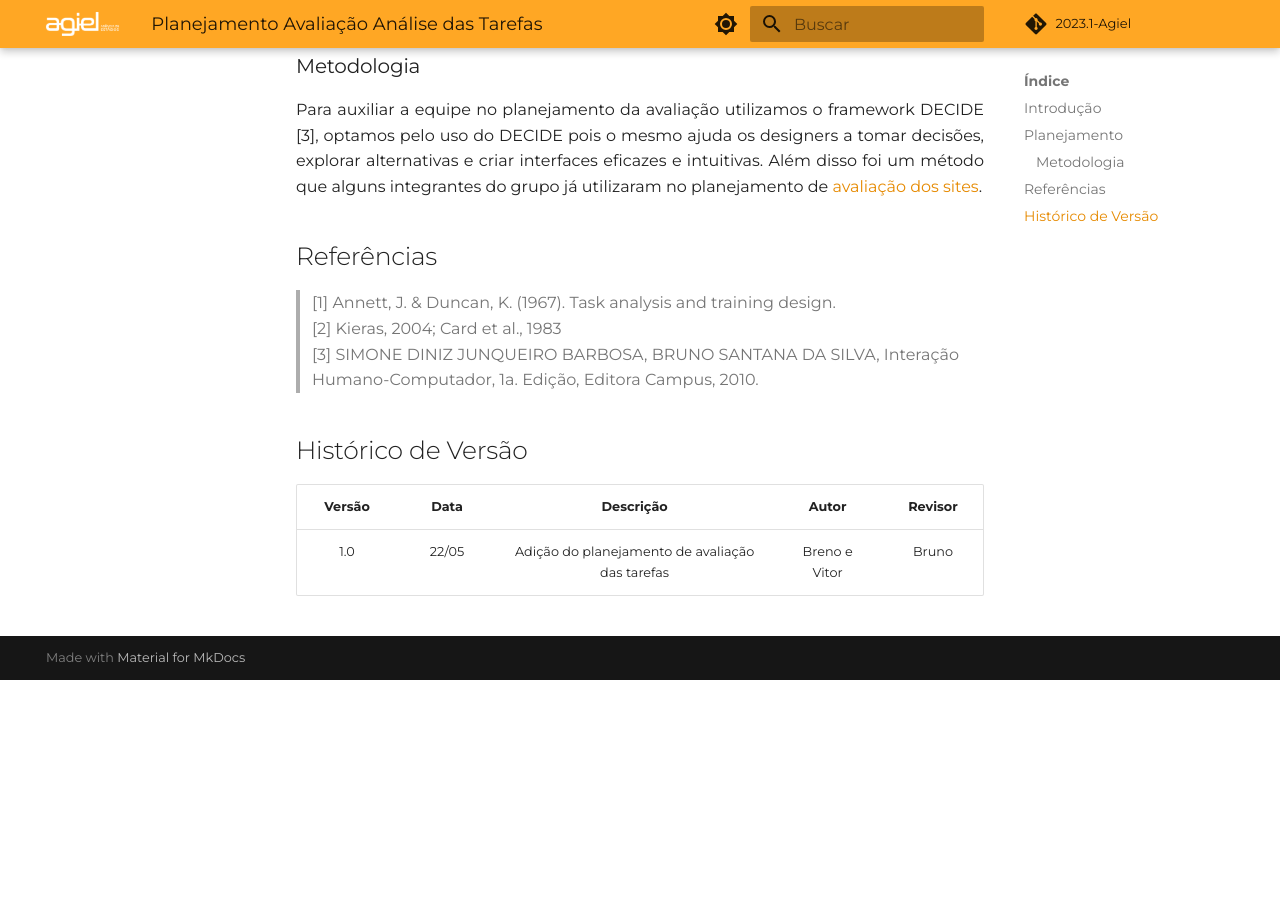
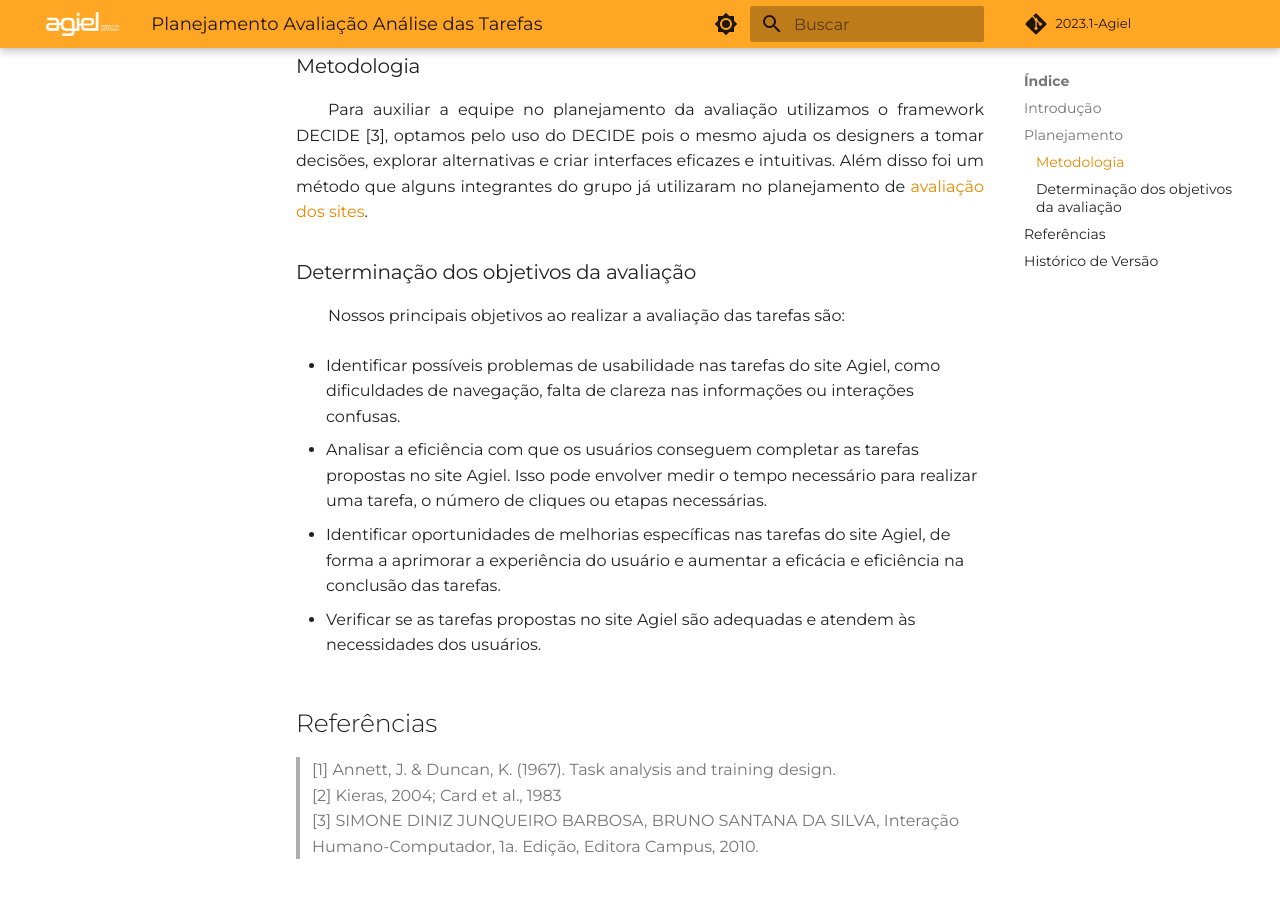
Before and after one commit to Interacao-Humano-Computador/2023.1-Agiel, an MkDocs documentation site: the page built from docs/desenvolvimento/tarefas/planejamento_tarefas.md, in a window 1280 px wide and 900 px high, scrolled down 565 px. Built offline with MkDocs 1.6.1 and Material for MkDocs 9.7.7, drawn with Linux system fonts in a browser that asks for light colours; some web fonts are replaced; comment, search, counter and statistics services are not loaded; before the commit the page ends 1245 px from its top, so only the background shows below that.

Commit message:
docs: adicionado determinação dos objetivos

```diff
--- a/docs/desenvolvimento/tarefas/planejamento_tarefas.md
+++ b/docs/desenvolvimento/tarefas/planejamento_tarefas.md
@@ -3,19 +3,32 @@
 ## Introdução
 
 <p align="justify">
-Na etapa de análise de requisitos o grupo realizou a <a href="https://interacao-humano-computador.github.io/2023.1-Agiel/requisitos/analise_tarefas/">Análise de tarefas</a> utilizando as técnicas Análise Hierarquica de Tarefas (HTA) [1] e Objetivos, Operadores, Métodos e Regras de Seleção (GOMS) [2], onde foram levantadas e análisadas algumas tarefas do site <a href="https://www.agiel.com.br/site/">Agiel</a> visando compreender os trabalhos que os usuários realizam no site.<br>
+&emsp;&emsp;Na etapa de análise de requisitos o grupo realizou a <a href="https://interacao-humano-computador.github.io/2023.1-Agiel/requisitos/analise_tarefas/">Análise de tarefas</a> utilizando as técnicas Análise Hierarquica de Tarefas (HTA) [1] e Objetivos, Operadores, Métodos e Regras de Seleção (GOMS) [2], onde foram levantadas e análisadas algumas tarefas do site <a href="https://www.agiel.com.br/site/">Agiel</a> visando compreender os trabalhos que os usuários realizam no site.<br>
 </p>
 
 <p align="justify">
-Após a análise das principais tarefas realizadas pelos os usuários o próximo objetivo é identificar problemas de usabilidade que os usuários enfrentam. Para alcançar este objetivo iremos realizar uma avaliação das tarefas que permita a aproximação do ponto de vista dos usuários, porém para garantir uma boa avaliação será realizado primeiramente o planejamento da mesma.
+&emsp;&emsp;Após a análise das principais tarefas realizadas pelos os usuários o próximo objetivo é identificar problemas de usabilidade que os usuários enfrentam. Para alcançar este objetivo iremos realizar uma avaliação das tarefas que permita a aproximação do ponto de vista dos usuários, porém para garantir uma boa avaliação será realizado primeiramente o planejamento da mesma.
 </p>
 
 ## Planejamento
 
 ### Metodologia
 <p align="justify">
-Para auxiliar a equipe no planejamento da avaliação utilizamos o framework DECIDE [3], optamos pelo uso do DECIDE pois o mesmo ajuda os designers a tomar decisões, explorar alternativas e criar interfaces eficazes e intuitivas. Além disso foi um método que alguns integrantes do grupo já utilizaram no planejamento de <a href="https://interacao-humano-computador.github.io/2023.1-Agiel/planejamento/escolha_do_site/">avaliação dos sites</a>.
+&emsp;&emsp;Para auxiliar a equipe no planejamento da avaliação utilizamos o framework DECIDE [3], optamos pelo uso do DECIDE pois o mesmo ajuda os designers a tomar decisões, explorar alternativas e criar interfaces eficazes e intuitivas. Além disso foi um método que alguns integrantes do grupo já utilizaram no planejamento de <a href="https://interacao-humano-computador.github.io/2023.1-Agiel/planejamento/escolha_do_site/">avaliação dos sites</a>.
 </p>
+
+### Determinação dos objetivos da avaliação
+<p align="justify">
+&emsp;&emsp;Nossos principais objetivos ao realizar a avaliação das tarefas são:
+</p>
+
+* Identificar possíveis problemas de usabilidade nas tarefas do site Agiel, como dificuldades de navegação, falta de clareza nas informações ou interações confusas.
+
+* Analisar a eficiência com que os usuários conseguem completar as tarefas propostas no site Agiel. Isso pode envolver medir o tempo necessário para realizar uma tarefa, o número de cliques ou etapas necessárias.
+
+* Identificar oportunidades de melhorias específicas nas tarefas do site Agiel, de forma a aprimorar a experiência do usuário e aumentar a eficácia e eficiência na conclusão das tarefas.
+
+*  Verificar se as tarefas propostas no site Agiel são adequadas e atendem às necessidades dos usuários.
 
 ## Referências
 
```
